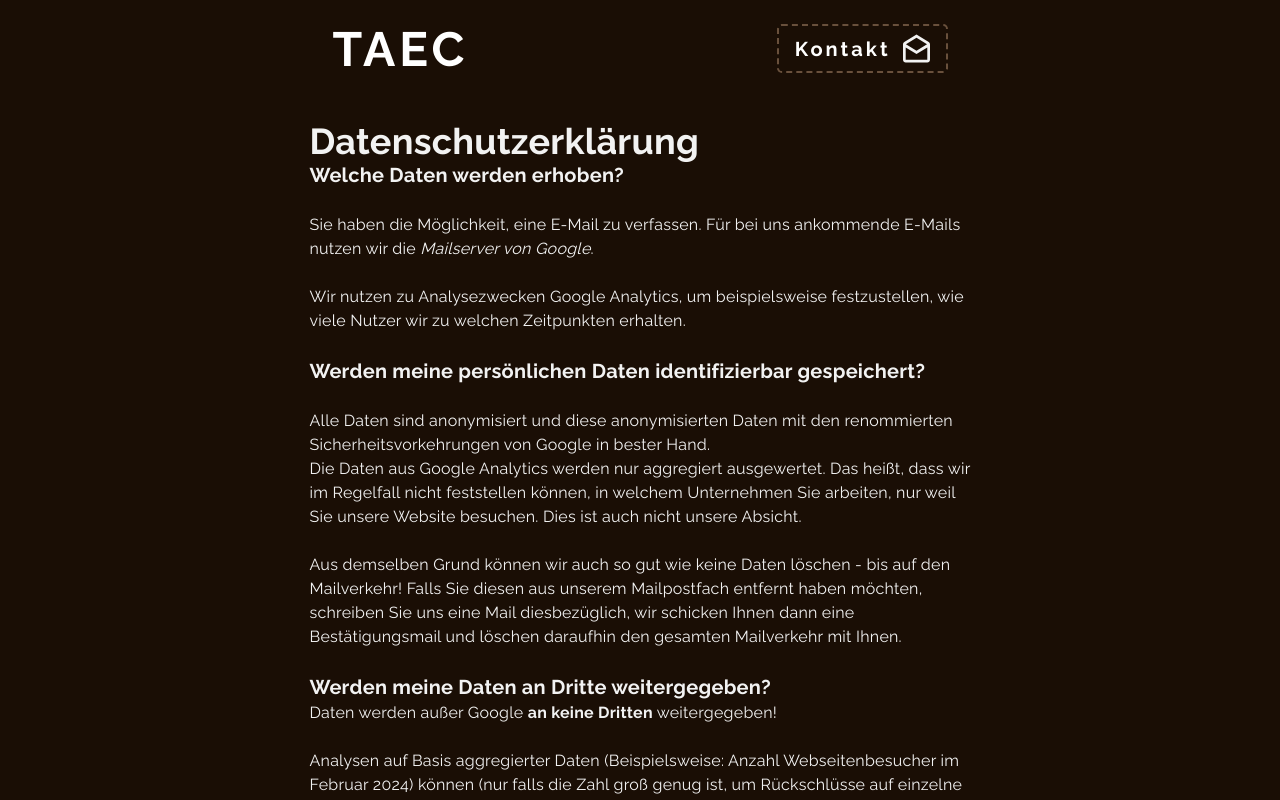
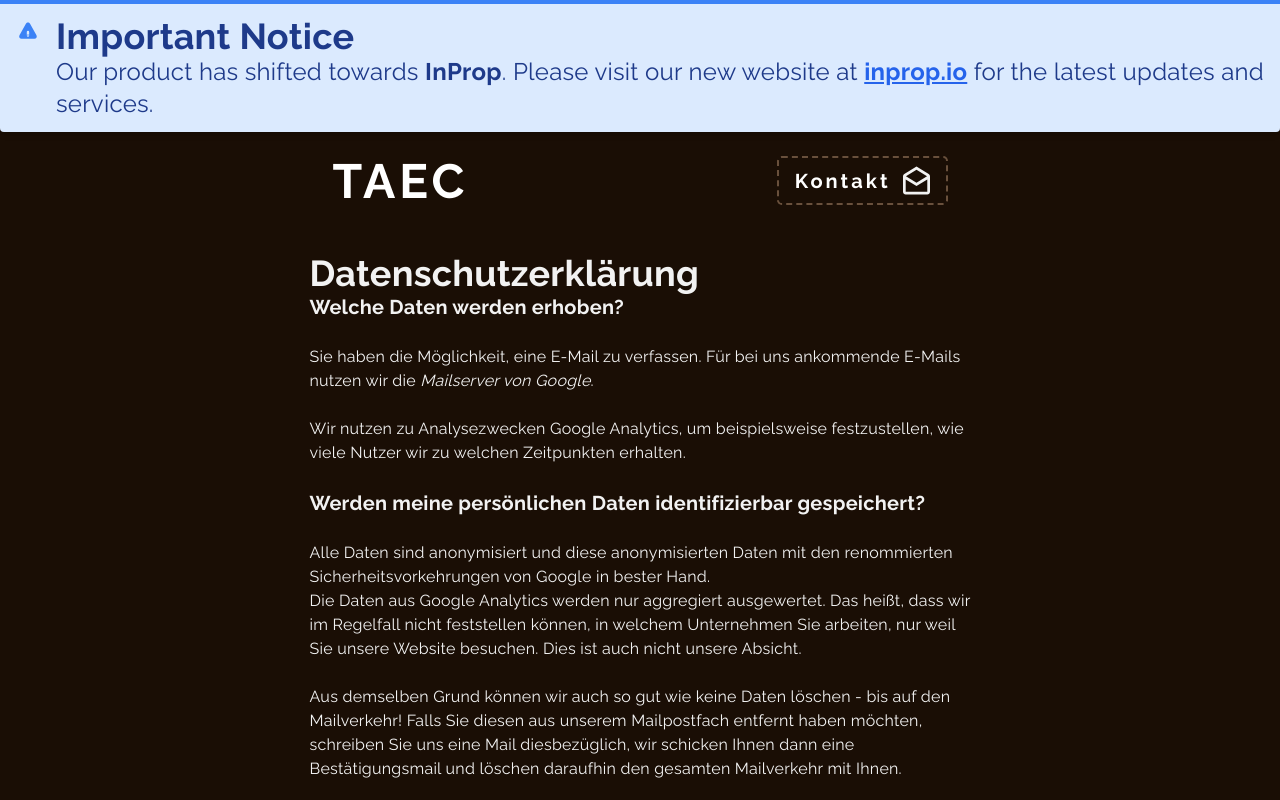
Before and after one commit to team-inprop/taec.de, a Next.js app: page /datenschutz in a window 1280 px wide. Shown: the top 800 px of the page. Built offline with nearby package versions, Linux system fonts and the light colour scheme.

Commit message:
added inprop header

```diff
--- a/src/components/header.tsx
+++ b/src/components/header.tsx
@@ -1,4 +1,5 @@
 import Link from "next/link";
+import InPropBanner from "./inPropBanner";
 
 interface HeaderProps {
     hideKontakt?: boolean;
@@ -6,6 +7,8 @@ interface HeaderProps {
 
 const Header: React.FC<HeaderProps> = ({ hideKontakt }) => {
 	return (
+        <>
+            <InPropBanner />
             <header className="flex justify-between md:justify-evenly items-center p-6">
                 <Link href="/"><h1 style={{letterSpacing: "4px"}} className="text-5xl font-bold text-white">TAEC</h1></Link>
                 {(!hideKontakt && (
@@ -17,6 +20,7 @@ const Header: React.FC<HeaderProps> = ({ hideKontakt }) => {
                     </Link>
                 ))}
             </header>
+        </>
 	);
 };
 
--- /dev/null
+++ b/src/components/inPropBanner.tsx
@@ -0,0 +1,25 @@
+import React from 'react';
+
+const ProductShiftNotice: React.FC = () => {
+  return (
+    <div className="bg-blue-100 border-t-4 border-blue-500 rounded-b text-blue-900 px-4 py-3 shadow-md text-4xl" role="alert">
+      <div className="flex">
+        <div className="py-1">
+          <svg className="fill-current h-6 w-6 text-blue-500 mr-4" xmlns="http://www.w3.org/2000/svg" viewBox="0 0 20 20"><path d="M8.257 3.099c.765-1.36 2.683-1.36 3.449 0l5.356 9.515c.75 1.33-.213 2.986-1.724 2.986H4.624c-1.51 0-2.473-1.656-1.724-2.986l5.357-9.515zM11 13a1 1 0 10-2 0 1 1 0 002 0zm-1-4a1 1 0 00-.993.883L9 10v2a1 1 0 001.993.117L11 12v-2a1 1 0 00-1-1z"/></svg>
+        </div>
+        <div>
+          <p className="font-bold">Important Notice</p>
+          <p className="text-2xl">
+            Our product has shifted towards <span className="font-bold">InProp</span>. Please visit our new website at{' '}
+            <a href="https://inprop.io" target="_blank" rel="noopener noreferrer" className="font-bold underline text-blue-600 hover:text-blue-800 visited:text-purple-600">
+              inprop.io
+            </a>{' '}
+            for the latest updates and services.
+          </p>
+        </div>
+      </div>
+    </div>
+  );
+};
+
+export default ProductShiftNotice;
```
Also changed, not shown: public/media/inprop_brand_name_full_logo.svg (added). Lines whose indentation alone changed are shown as unchanged.
